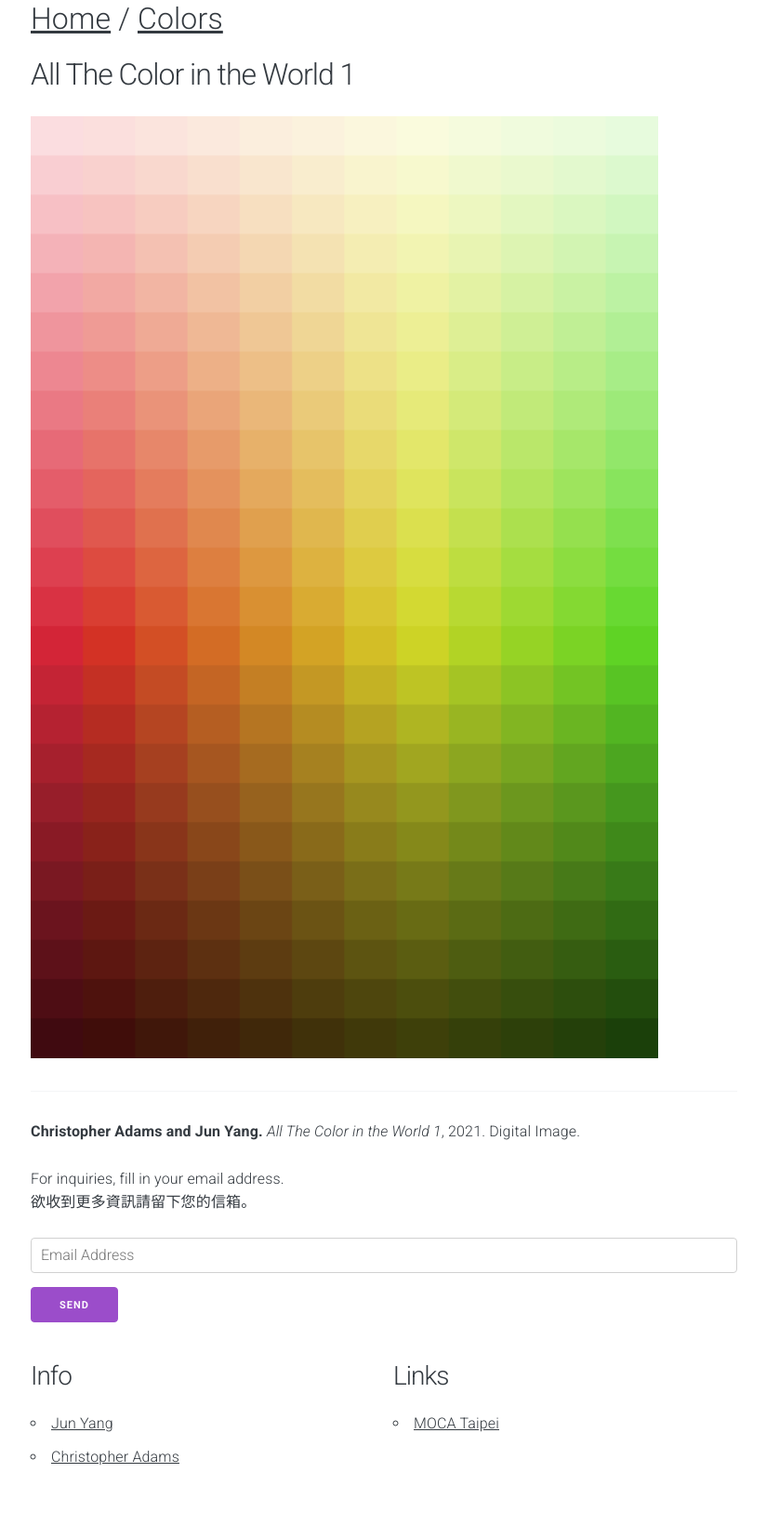
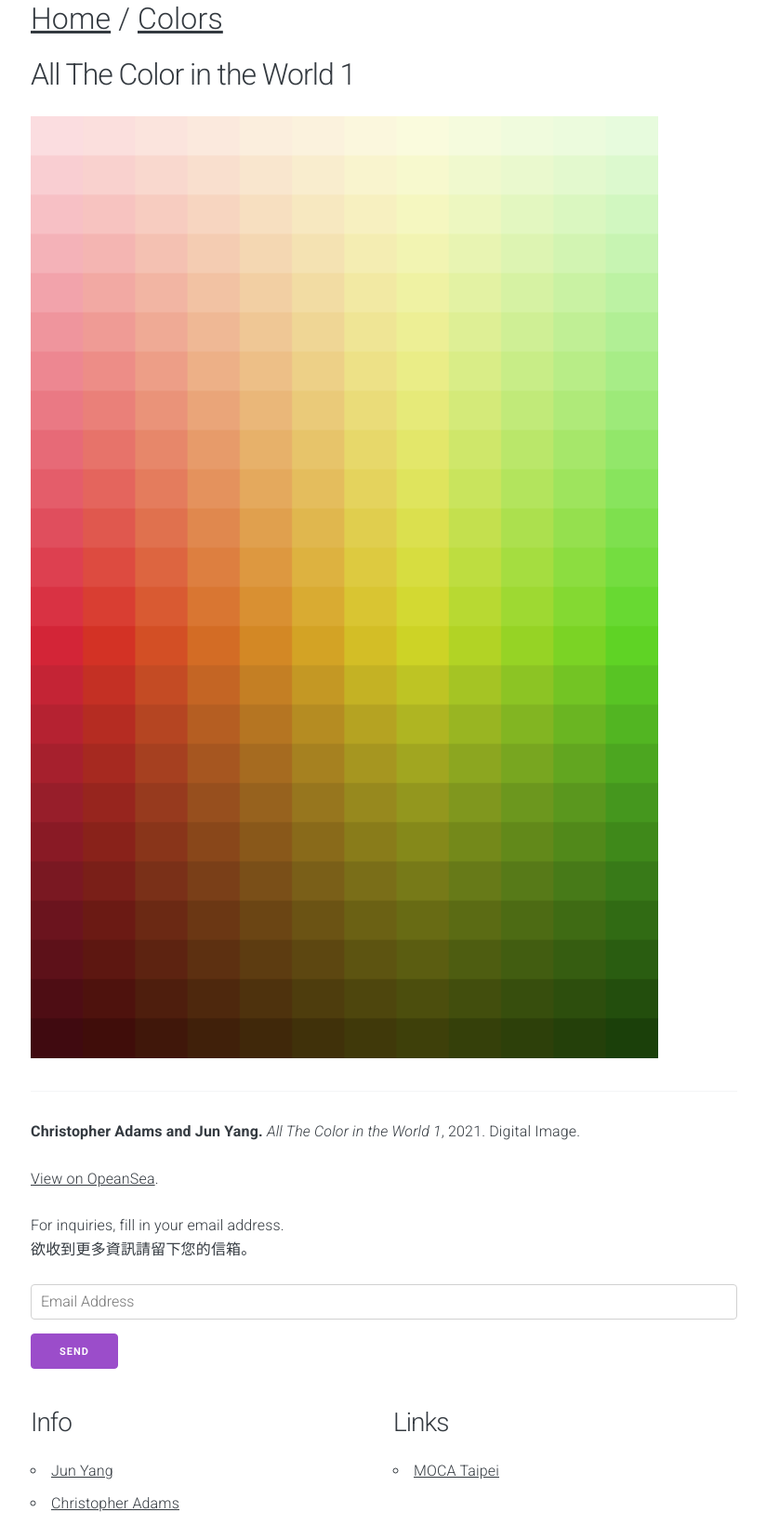
Before and after one commit to aparallax/allthecolorintheworld, a Jekyll site: the page built from colors/123/1.html, in a window 1280 px wide. Shown: the whole page at 93% size, without its empty margins (227-1051 px from the left). Built offline with Jekyll 4.4.1, drawn with Linux system fonts in a browser that asks for light colours; before the commit the page ends 1604 px from its top, so only the background shows below that.

Commit message:
Add opensea links

```diff
--- a/_layouts/123.html
+++ b/_layouts/123.html
@@ -1,5 +1,5 @@
 ---
-layout: page
+layout: opensea
 ---
 
 <div class="posters">
--- /dev/null
+++ b/_layouts/opensea.html
@@ -0,0 +1,9 @@
+---
+layout: page
+---
+
+{{ content }}
+
+<p>
+  <a href="{{ page.opensea }}">View on OpeanSea</a>.
+</p>
--- a/colors/123/1.html
+++ b/colors/123/1.html
@@ -3,4 +3,5 @@ layout: 123
 title: All The Color in the World 1
 image: /assets/images/preview-allthecolor-123-part-1.png
 permalink: /colors/123/1
+opensea: https://opensea.io/assets/0x495f947276749ce646f68ac8c248420045cb7b5e/3459436306867691009647121785046400699387406863554480727972493427143987953665
 ---
--- a/colors/123/2.html
+++ b/colors/123/2.html
@@ -3,4 +3,5 @@ layout: 123
 title: All The Color in the World 2
 image: /assets/images/preview-allthecolor-123-part-2.png
 permalink: /colors/123/2
+opensea: https://opensea.io/assets/0x495f947276749ce646f68ac8c248420045cb7b5e/3459436306867691009647121785046400699387406863554480727972493428243499581441
 ---
--- a/colors/123/3.html
+++ b/colors/123/3.html
@@ -3,4 +3,5 @@ layout: 123
 title: All The Color in the World 3
 image: /assets/images/preview-allthecolor-123-part-3.png
 permalink: /colors/123/3
+opensea: https://opensea.io/assets/0x495f947276749ce646f68ac8c248420045cb7b5e/3459436306867691009647121785046400699387406863554480727972493429343011209217
 ---
--- a/colors/123/index.html
+++ b/colors/123/index.html
@@ -1,6 +1,7 @@
 ---
-layout: page
+layout: opensea
 title: All the Color in the World 1-2-3
+opensea: https://opensea.io/collection/all-the-color-in-the-world-1-2-3
 ---
 <div class="posters">
   <div class="poster">
```
